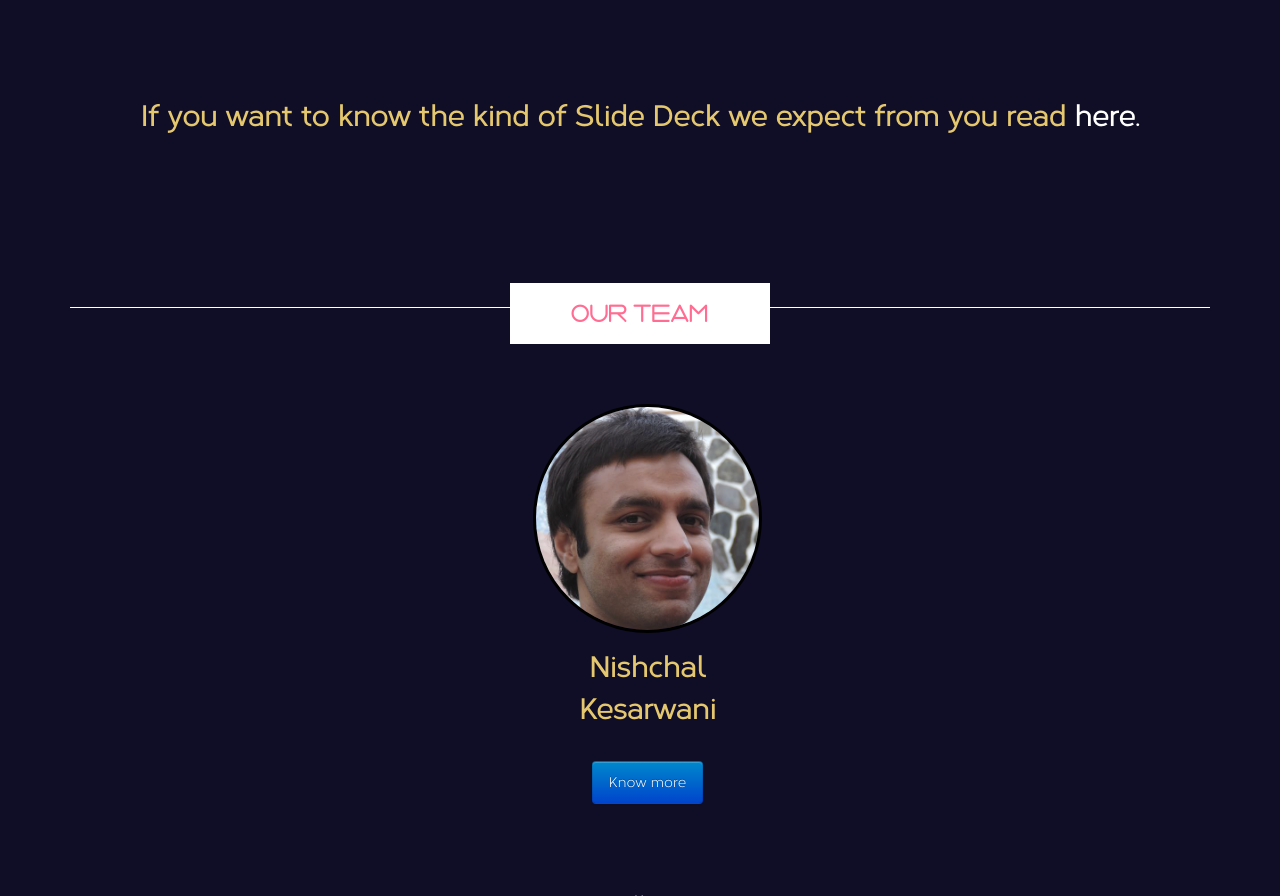
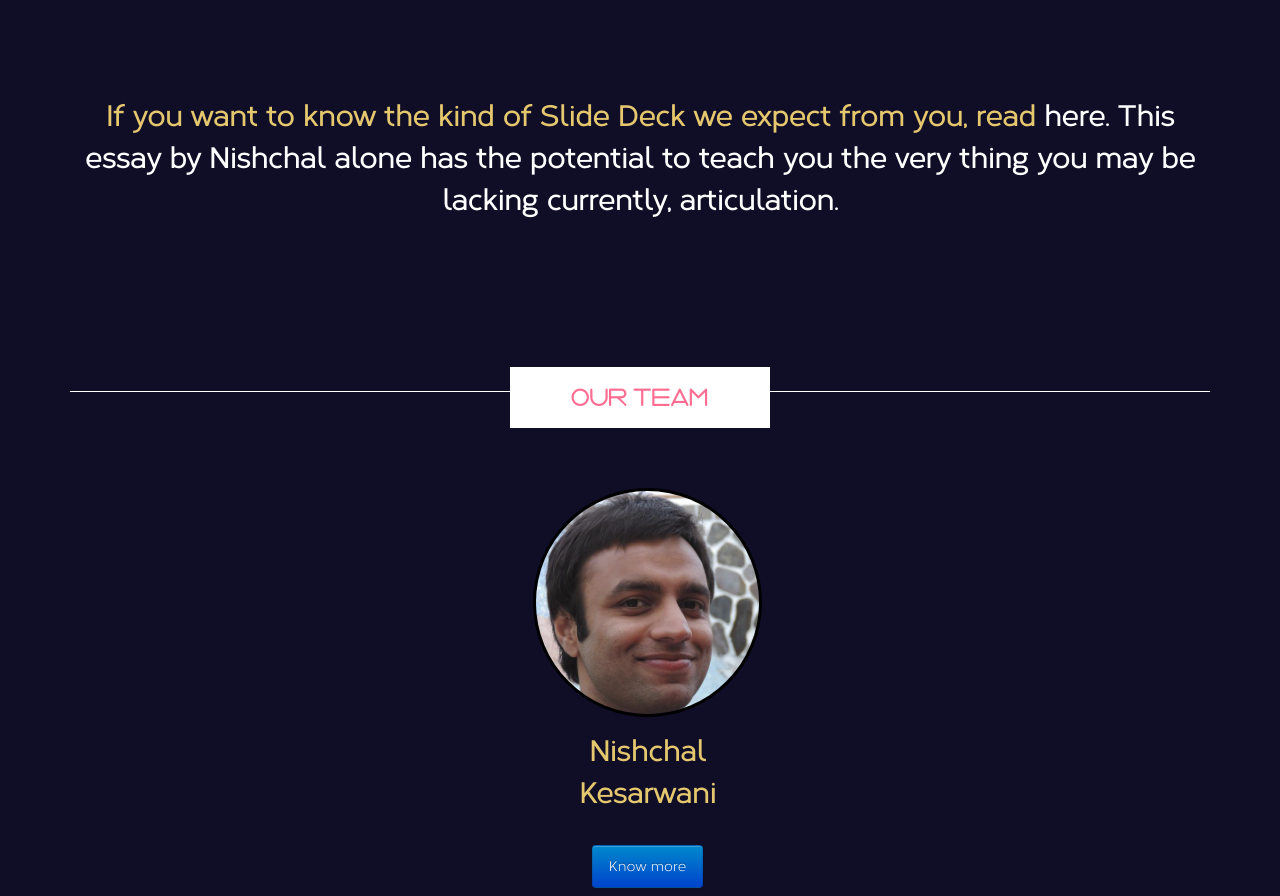
Before and after one commit to virendra18pixels/DW-SIMPLE.PRESEED.IN, a plain HTML site: page index.html in a window 1280 px wide. Shown: the part 2444-3340 px from the top of the page. Drawn offline with nearby package versions, Linux system fonts and the light colour scheme; files whose address does not match are found by name.

Commit message:
Update index.html

```diff
--- a/index.html
+++ b/index.html
@@ -241,8 +241,8 @@
 
             <center>
               <h5 style="color:#e5c86e;font-family:corbert"> If you want to know the kind of Slide Deck we expect from
-                you read <a href="https://medium.com/the-preseed/a1fdbbc61892" target="_blank"
-                  style="font-family:corbert;color:#ffffff">here.</a></h5>
+                you, read  <a href="https://medium.com/the-preseed/a1fdbbc61892" target="_blank"
+                  style="font-family:corbert;color:#ffffff">here. This essay by Nishchal alone has the potential to teach you the very thing you may be lacking currently, articulation.</a></h5>
             </center>
             <br /><br /><br />
             <div class="group-title">
```
